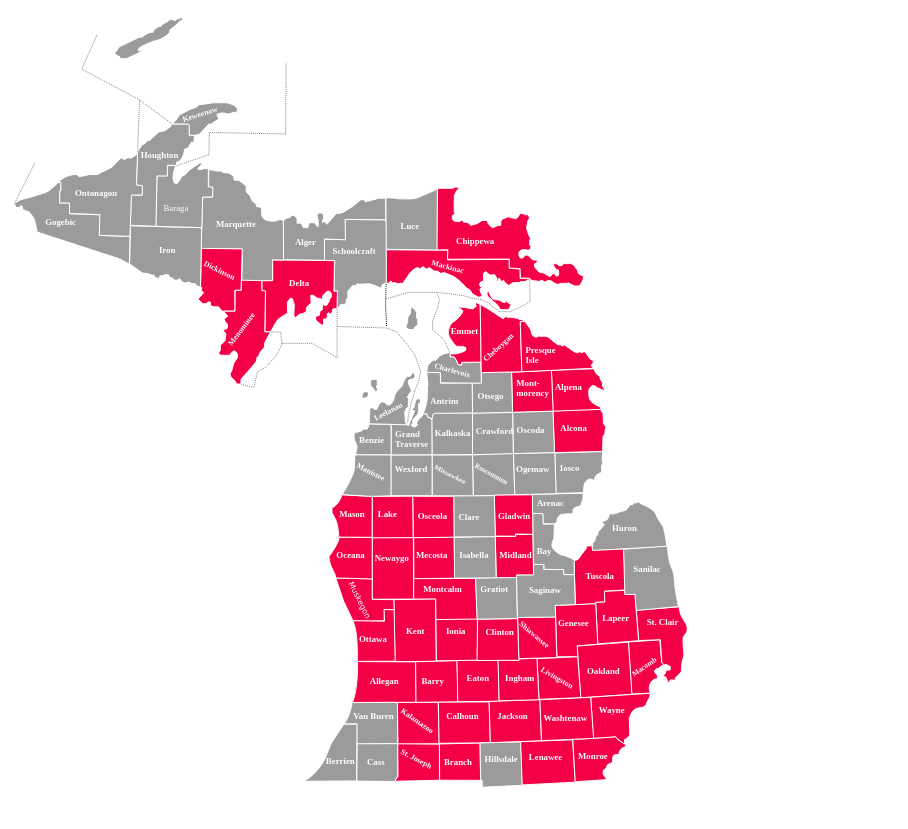
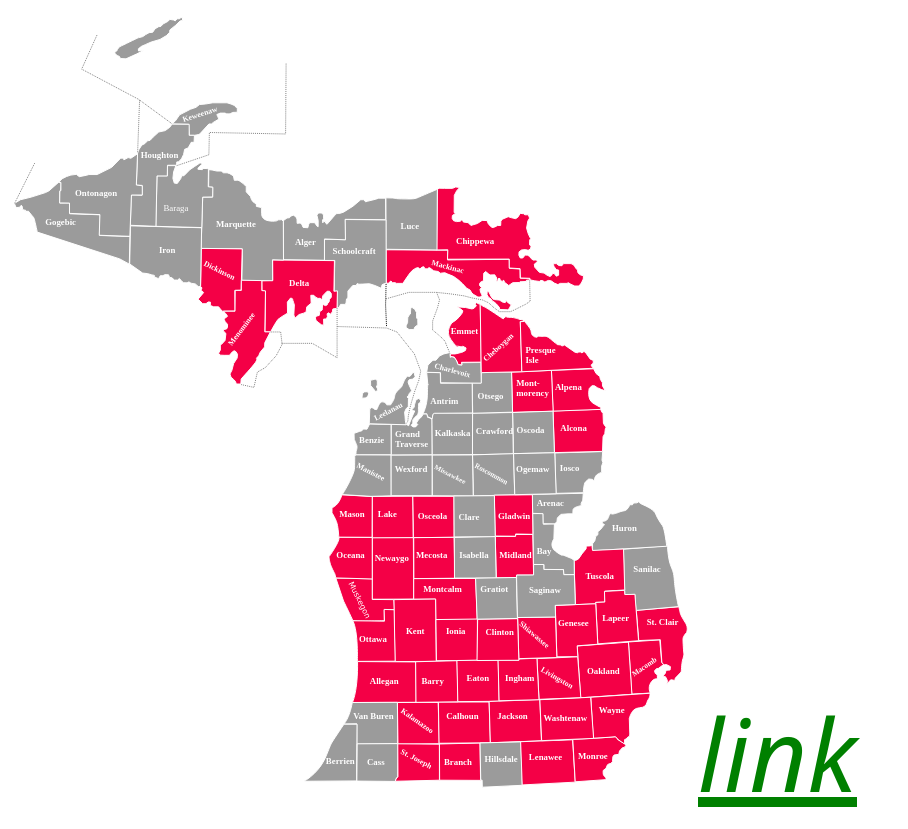
Before and after one commit to mollypribble/smh-map, a plain HTML site: page index.html in a window 1280 px wide. Shown: the whole page, without its empty margins (0-908 px from the left). Before the commit the page ends 800 px from the top, so only its background shows below. Drawn offline with Linux system fonts and the light colour scheme.

Commit message:
green link

```diff
--- a/index.html
+++ b/index.html
@@ -9,6 +9,10 @@
             color: #181818;
             font-size: 16px;
             font-style: italic;
+          }
+          #invisible{
+            color: green;
+            font-size: 100px;
           }
           a{
             color: rgb(244, 0, 70);
@@ -1297,6 +1301,7 @@
          </g>
        </g>
      </svg>
+     <a id="invisible" href="mca.html" target="_blanke">link</a>
      <!-- <p>If you are an ALS transporting agency in Michigan and no not have a CARES account, please complete the <a href="link from dad" target="_blank">EMS Set-Up Form</a> and <a href="mailto:shieldt@umich.edu" target="_blank">email this to Teri Shields</a></p>. -->
     </body>
 </html>
```
